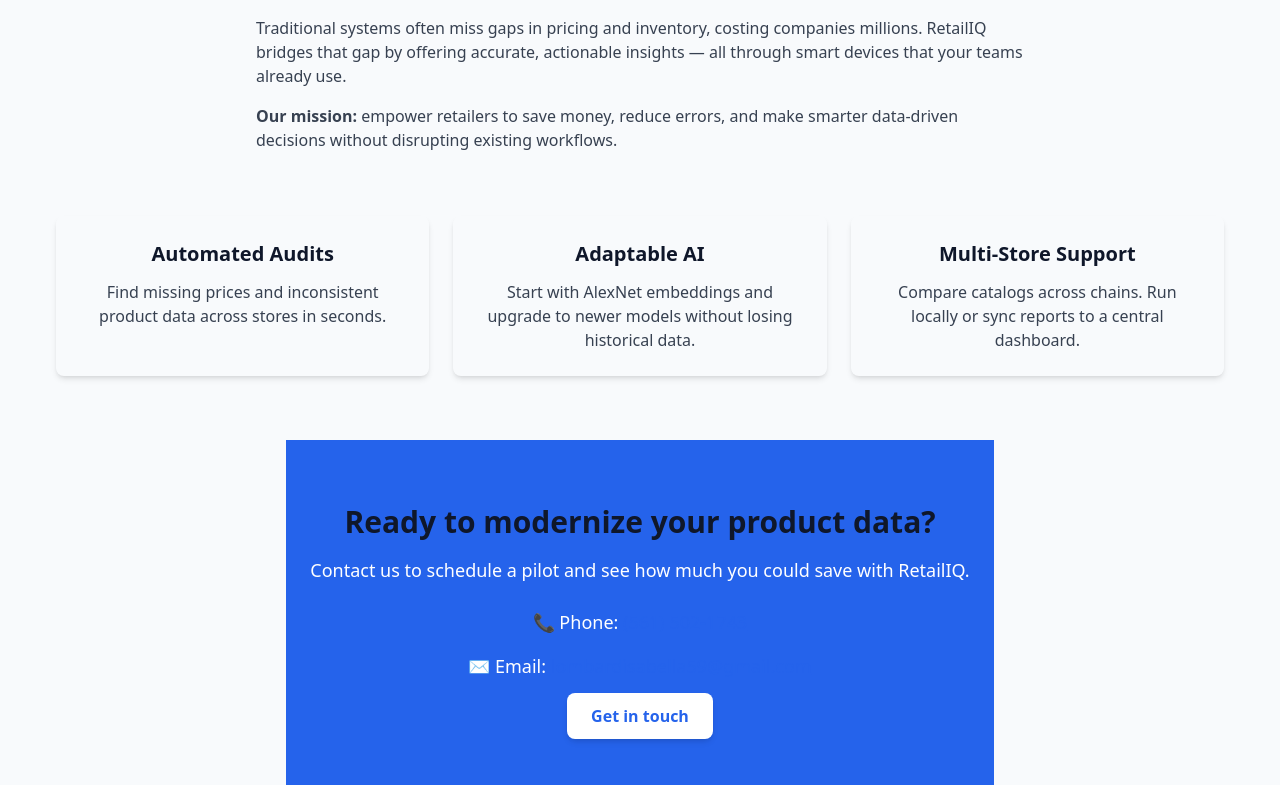
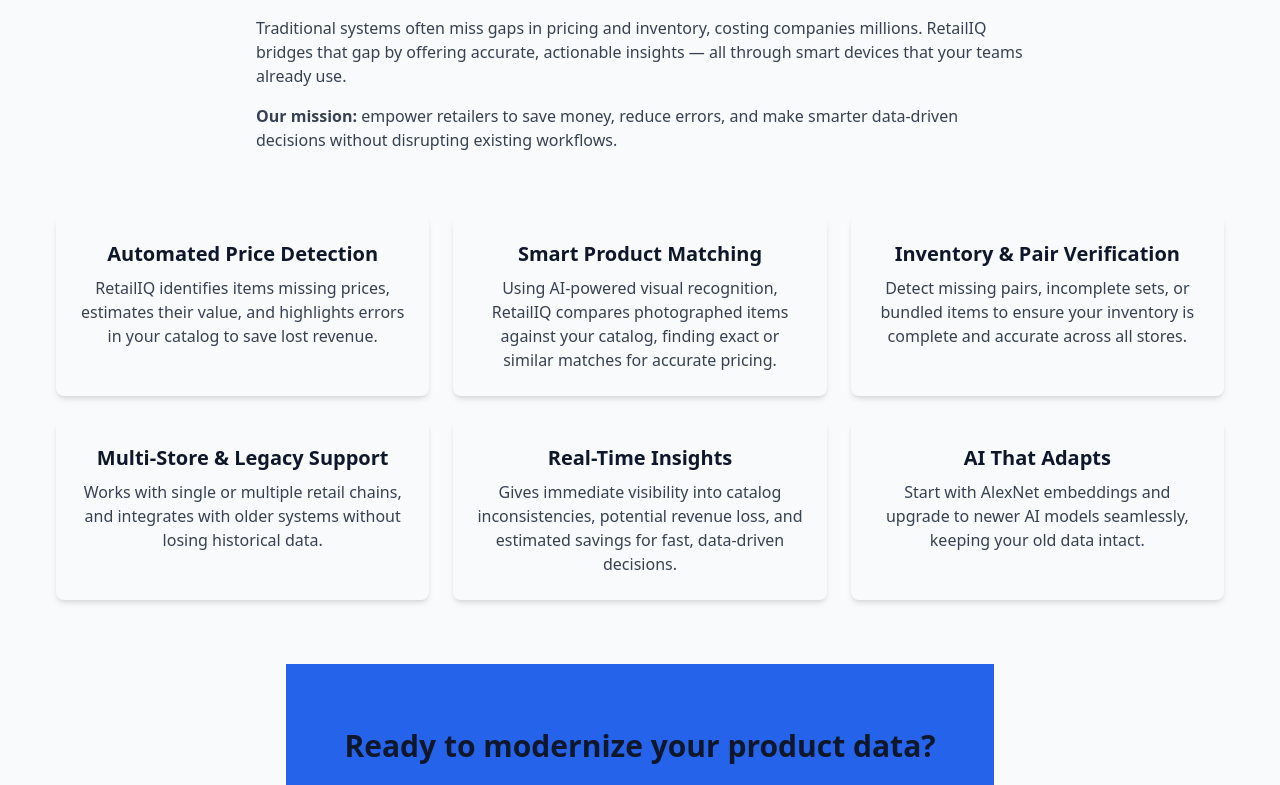
Before and after one commit to ilombard20238/RetailIQ, a Next.js app: page / in a window 1280 px wide. Shown: the part 484-1269 px from the top of the page. Built offline with nearby package versions, Linux system fonts and the light colour scheme.

Commit message:
Revise feature titles and descriptions in Features.js
Updated feature descriptions and titles in Features.js to enhance clarity and detail.

```diff
--- a/components/Features.js
+++ b/components/Features.js
@@ -1,8 +1,8 @@
 function Feature({ title, children }) {
   return (
-    <div className="p-6 bg-white/5 rounded-lg shadow-md">
-      <h3 className="font-semibold text-xl text-retailiq-dark">{title}</h3>
-      <p className="mt-3 text-gray-700">{children}</p>
+    <div className="p-6 bg-white/5 rounded-lg shadow-md hover:shadow-lg transition">
+      <h3 className="font-semibold text-xl text-retailiq-dark mb-2">{title}</h3>
+      <p className="text-gray-700">{children}</p>
     </div>
   );
 }
@@ -11,15 +11,31 @@
   return (
     <section className="py-16 bg-retailiq-light">
       <div className="container mx-auto px-6 grid md:grid-cols-3 gap-6">
-        <Feature title="Automated Audits">
-          Find missing prices and inconsistent product data across stores in seconds.
+
+        <Feature title="Automated Price Detection">
+          RetailIQ identifies items missing prices, estimates their value, and highlights errors in your catalog to save lost revenue.
         </Feature>
-        <Feature title="Adaptable AI">
-          Start with AlexNet embeddings and upgrade to newer models without losing historical data.
+
+        <Feature title="Smart Product Matching">
+          Using AI-powered visual recognition, RetailIQ compares photographed items against your catalog, finding exact or similar matches for accurate pricing.
         </Feature>
-        <Feature title="Multi-Store Support">
-          Compare catalogs across chains. Run locally or sync reports to a central dashboard.
+
+        <Feature title="Inventory & Pair Verification">
+          Detect missing pairs, incomplete sets, or bundled items to ensure your inventory is complete and accurate across all stores.
         </Feature>
+
+        <Feature title="Multi-Store & Legacy Support">
+          Works with single or multiple retail chains, and integrates with older systems without losing historical data.
+        </Feature>
+
+        <Feature title="Real-Time Insights">
+          Gives immediate visibility into catalog inconsistencies, potential revenue loss, and estimated savings for fast, data-driven decisions.
+        </Feature>
+
+        <Feature title="AI That Adapts">
+          Start with AlexNet embeddings and upgrade to newer AI models seamlessly, keeping your old data intact.
+        </Feature>
+
       </div>
     </section>
   );
```
